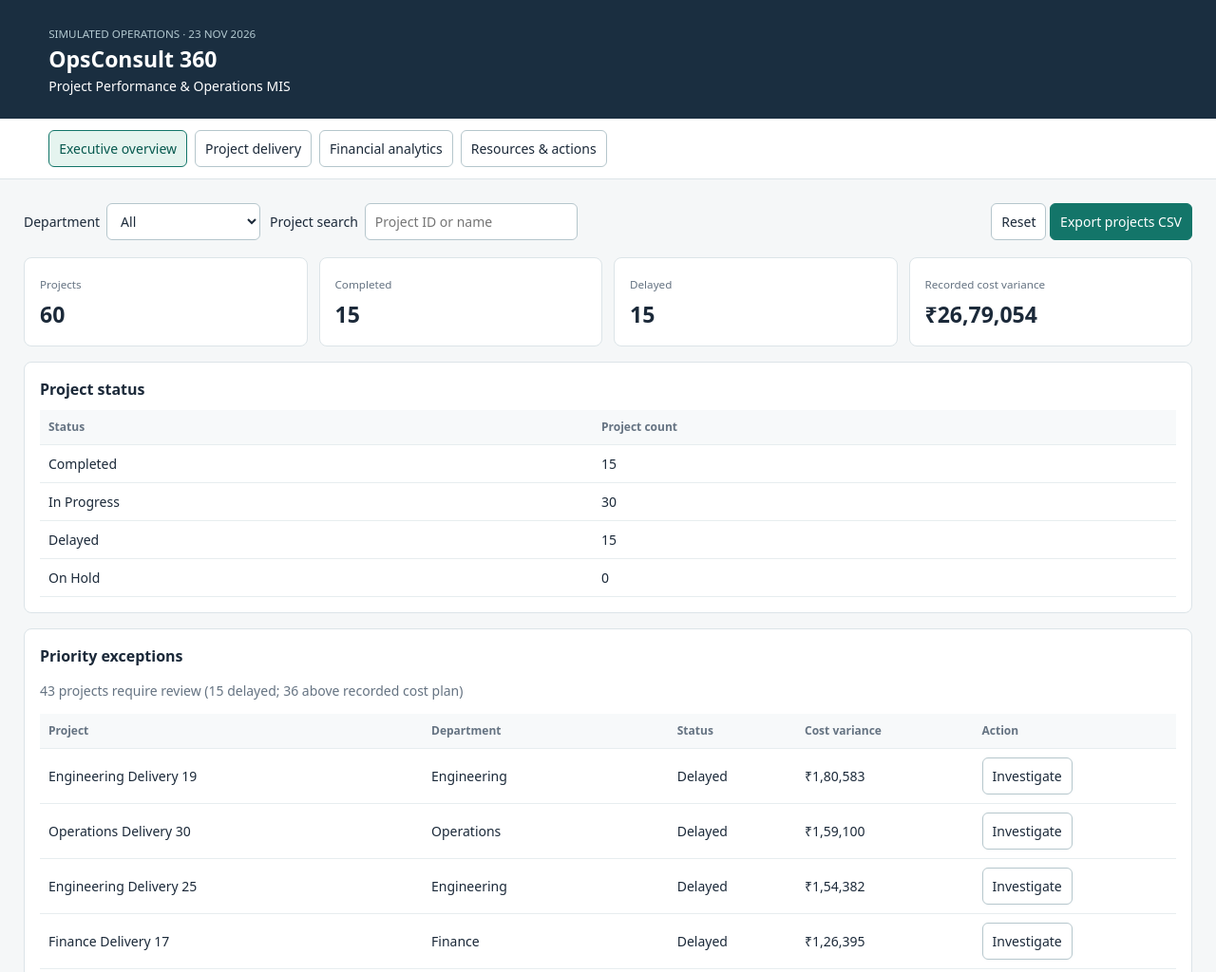
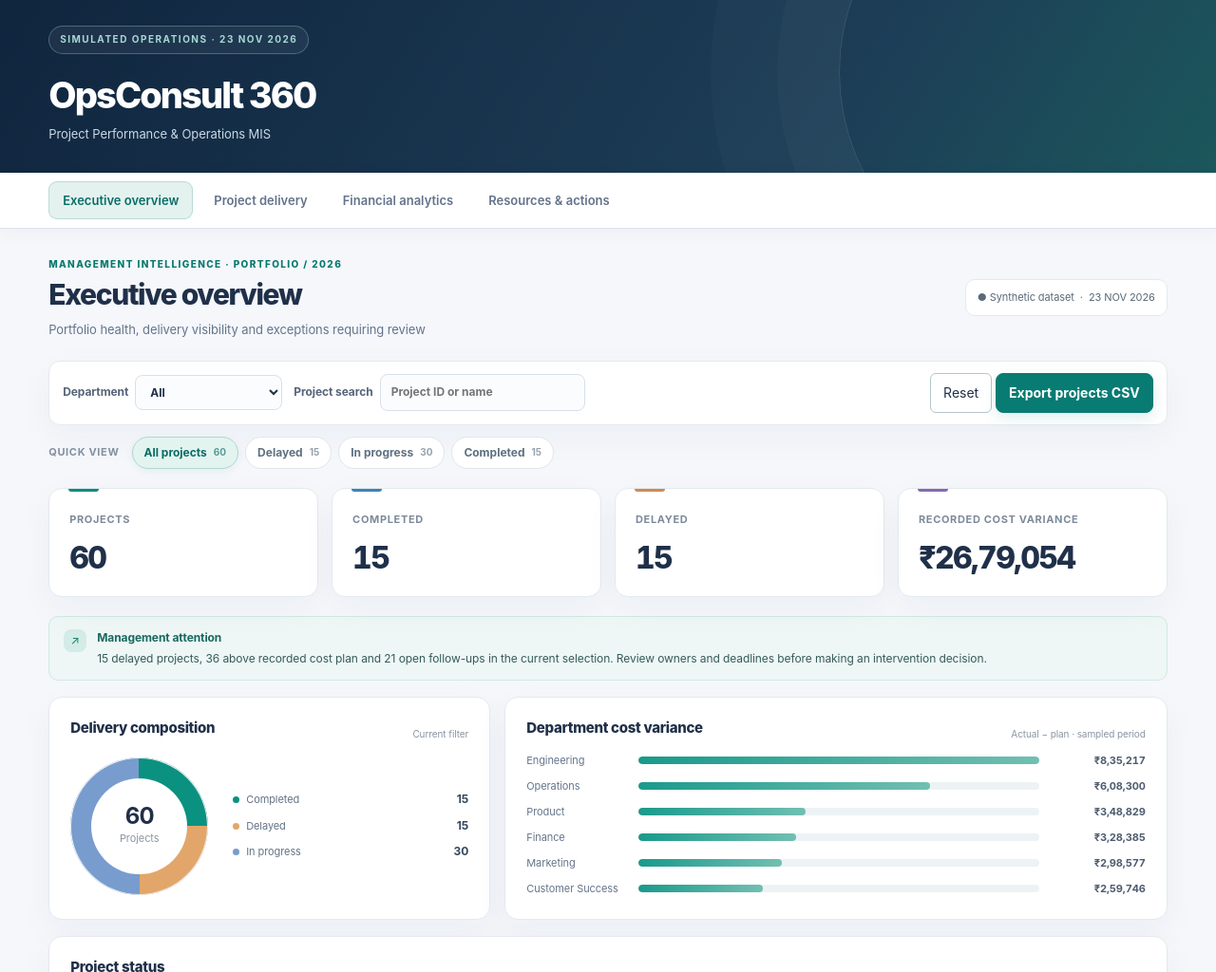
Before and after one commit to Mitra-2004/opsconsult360, a plain HTML site: page dashboard/index.html in a window 1280 px wide. Shown: the top 1024 px of the page at 95% size. Drawn offline with Linux system fonts and the light colour scheme.

Commit message:
Refresh validated OpsConsult assets and QA report

```diff
--- a/dashboard/index.html
+++ b/dashboard/index.html
@@ -21,7 +21,7 @@ th{color:var(--muted);background:#f7f9fa;font-size:12px}tr:hover td{background:#
 .detail{background:#f4fbf8;border-left:3px solid var(--accent);padding:16px;margin-top:15px}
 .fields{display:grid;grid-template-columns:repeat(3,1fr);gap:10px}.fields dt{color:var(--muted);font-size:12px}.fields dd{margin:0;font-weight:600}
 @media(max-width:850px){.cards{grid-template-columns:repeat(2,1fr)}}@media(max-width:500px){main{padding:15px}.cards{grid-template-columns:1fr}.fields{grid-template-columns:repeat(2,1fr)}}
-</style></head><body>
+</style><link rel="stylesheet" href="v2.css"></head><body>
 <header><small>SIMULATED OPERATIONS · 23 NOV 2026</small><h1>OpsConsult 360</h1><div>Project Performance & Operations MIS</div></header>
 <nav class="nav" aria-label="Report pages">
 <button data-view="overview" aria-pressed="true">Executive overview</button>
@@ -39,7 +39,7 @@ const escapeHTML=x=>String(x??'').replace(/[&<>"']/g,c=>({'&':'&amp;','<':'&lt;'
 const costs={};for(const r of DB.financials){const x=costs[r.project_id]??={plan:0,actual:0,revenue:0};x.plan+=N(r.planned_cost_inr);x.actual+=N(r.actual_cost_inr);x.revenue+=N(r.revenue_inr)}
 let view='overview',selection=null;
 for(const d of [...new Set(DB.projects.map(p=>p.department))].sort()){const e=document.createElement('option');e.textContent=d;$('dept').append(e)}
-const filtered=()=>DB.projects.filter(p=>($('dept').value==='All'||p.department===$('dept').value)&&
+let statusFilter='All';const filtered=()=>DB.projects.filter(p=>(statusFilter==='All'||p.status===statusFilter)&&($('dept').value==='All'||p.department===$('dept').value)&&
 (p.project_id.toLowerCase().includes($('search').value.toLowerCase())||p.project_name.toLowerCase().includes($('search').value.toLowerCase())));
 const totals=ps=>ps.reduce((a,p)=>{const x=costs[p.project_id]||{plan:0,actual:0,revenue:0};a.plan+=x.plan;a.actual+=x.actual;a.revenue+=x.revenue;return a},{plan:0,actual:0,revenue:0});
 const cards=rows=>'<div class="cards">'+rows.map(([l,v])=>'<div class="card"><small>'+escapeHTML(l)+'</small><strong>'+escapeHTML(v)+'</strong></div>').join('')+'</div>';
@@ -80,4 +80,4 @@ $('reset').onclick=()=>{$('dept').value='All';$('search').value='';view='overvie
 $('export').onclick=()=>{const cols=['project_id','project_name','department','status','completion_pct','planned_end_date'];const quote=v=>'"'+String(v??'').replaceAll('"','""')+'"';
 const text=[cols.join(','),...filtered().map(p=>cols.map(k=>quote(p[k])).join(','))].join('\r\n');
 const url=URL.createObjectURL(new Blob([text],{type:'text/csv;charset=utf-8'}));const a=document.createElement('a');a.href=url;a.download='opsconsult-projects.csv';document.body.appendChild(a);a.click();a.remove();URL.revokeObjectURL(url)};render();
-</script></body></html>
+</script><script src="v2.js"></script></body></html>
```
